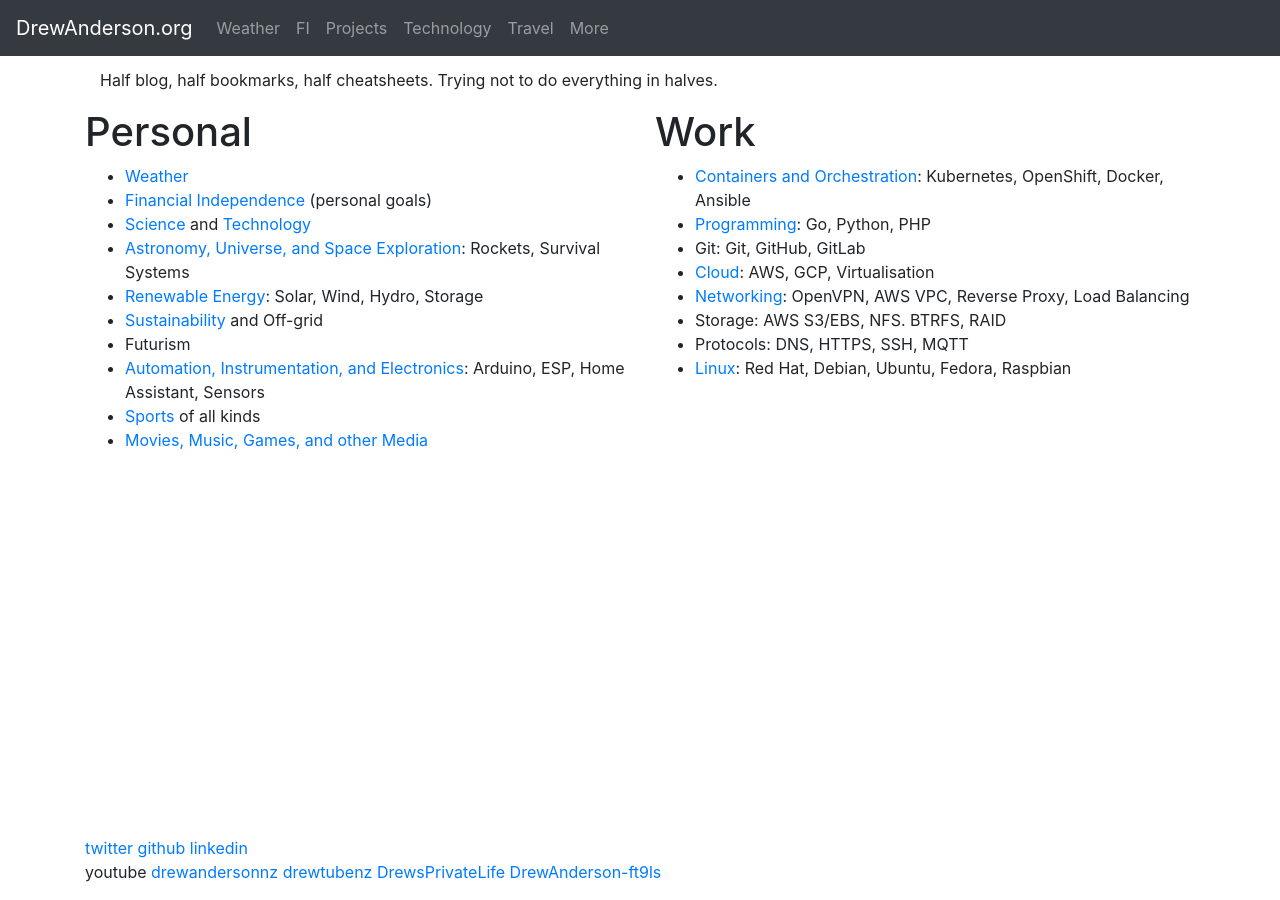
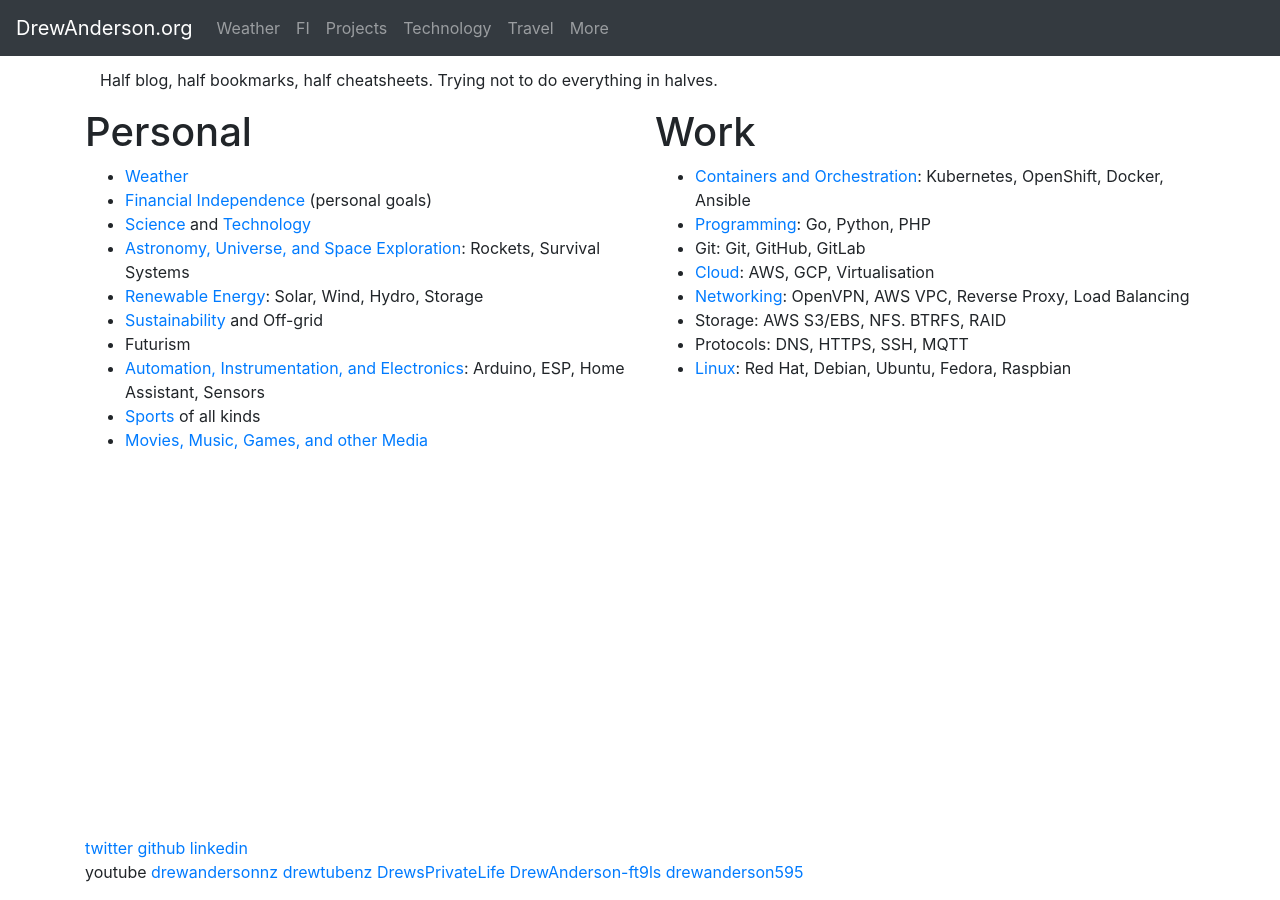
Before and after one commit to drewandersonnz/drewandersonnz.github.io, a Jekyll site: the page built from index.md, in a window 1280 px wide. Built offline with Jekyll 4.4.1, drawn with Linux system fonts in a browser that asks for light colours.

Commit message:
more youtubes

```diff
--- a/_layouts/wrapper-fullnav.html
+++ b/_layouts/wrapper-fullnav.html
@@ -58,5 +58,6 @@ navlinks:
         <a href="https://www.youtube.com/@drewtubenz/videos">drewtubenz</a>
         <a href="https://www.youtube.com/@DrewsPrivateLife/videos">DrewsPrivateLife</a>
         <a href="https://www.youtube.com/@DrewAnderson-ft9ls/playlists?view=1&sort=dd&shelf_id=0">DrewAnderson-ft9ls</a>
+        <a href="https://www.youtube.com/@drewanderson595/playlists?view=1&sort=dd&shelf_id=0">drewanderson595</a>
     </div>
 </footer>
```
